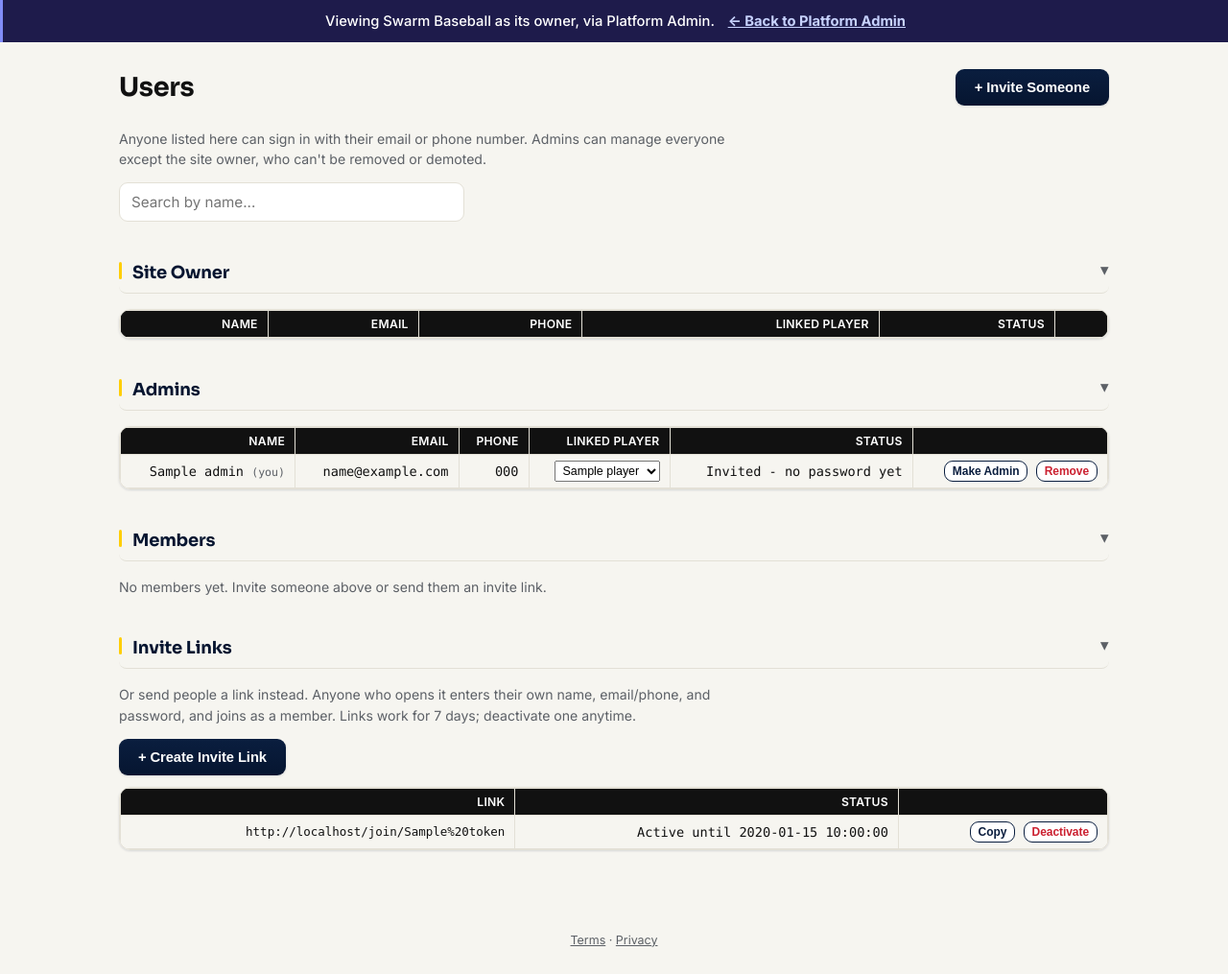
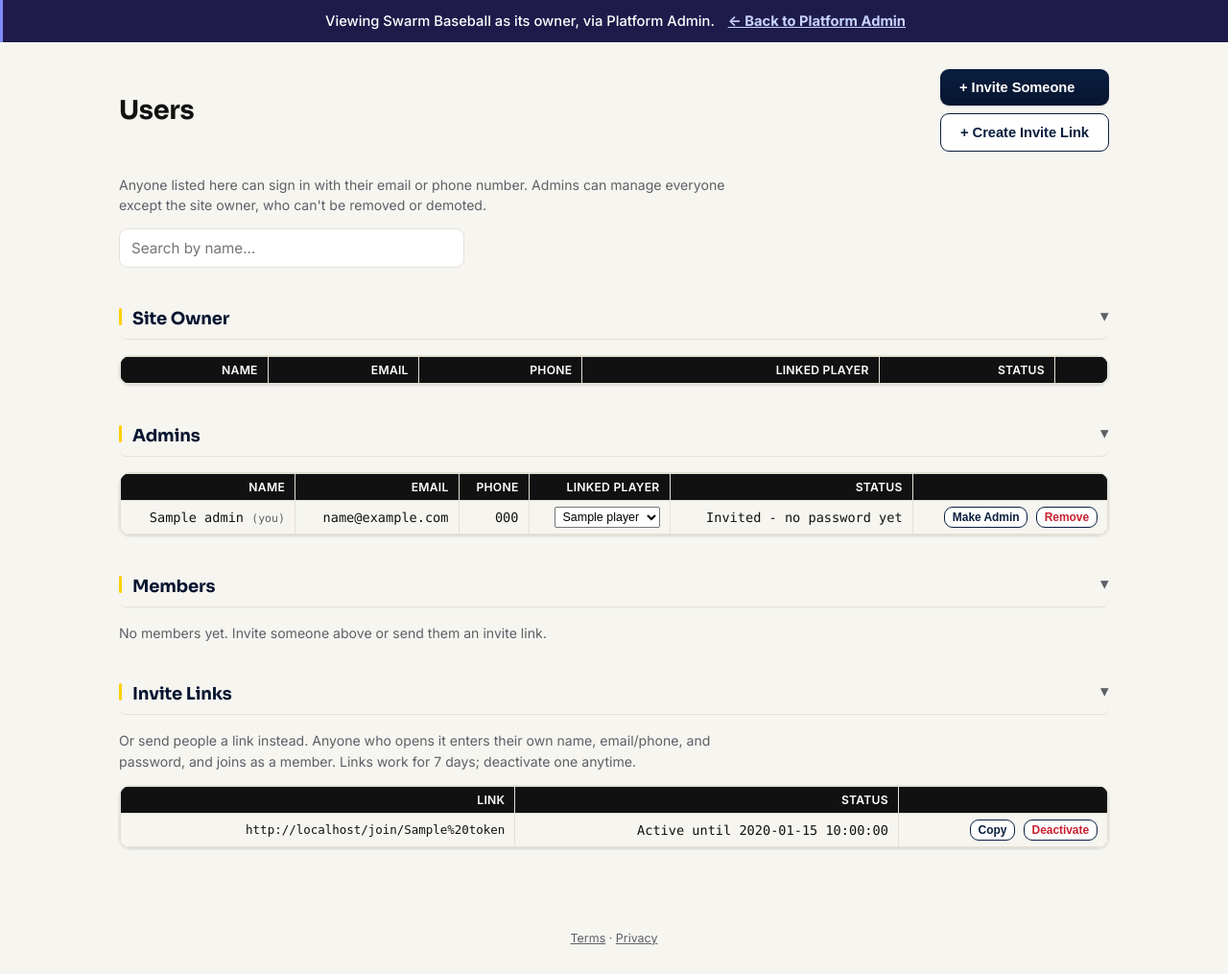
Before and after one commit to rinterdonatos/pitching-tracker-template, a Flask app: template templates/users.html in a window 1280 px wide. Shown: the part 85-1100 px from the top of the page at 96% size. After the commit the page ends 1070 px from the top, so only its background shows below. Run offline with Flask 3, Linux system fonts and the light colour scheme; the visitor is signed in with stand-in values (Sample User, id 1); tables that the repository leaves empty hold one stand-in row (values such as "Sample post"); the template is opened without the code that fills it: most values are stand-ins (such as "Sample title", 1, 10 or a date in 2020); lists and menus that the app fills with data are empty; some libraries are stand-ins or nearby versions.

Commit message:
Move Create Invite Link button up next to Invite Someone, near the top of the Users page

```diff
--- a/templates/users.html
+++ b/templates/users.html
@@ -60,7 +60,12 @@
 {% block content %}
   <div class="page-title">
     <h2>Users</h2>
-    <button class="btn" type="button" onclick="document.getElementById('invite-modal').showModal()">+ Invite Someone</button>
+    <div style="display:flex; flex-direction:column; gap:8px; align-items:stretch;">
+      <button class="btn" type="button" onclick="document.getElementById('invite-modal').showModal()">+ Invite Someone</button>
+      <form method="POST" action="{{ url_for('create_invite') }}"><input type="hidden" name="csrf_token" value="{{ csrf_token() }}">
+        <button class="btn secondary" type="submit" style="width:100%;">+ Create Invite Link</button>
+      </form>
+    </div>
   </div>
 
   <p class="hint" style="max-width:640px;">
@@ -104,9 +109,6 @@
       Or send people a link instead. Anyone who opens it enters their own name, email/phone,
       and password, and joins as a member. Links work for 7 days; deactivate one anytime.
     </p>
-    <form method="POST" action="{{ url_for('create_invite') }}" style="margin-bottom:12px;"><input type="hidden" name="csrf_token" value="{{ csrf_token() }}">
-      <button class="btn" type="submit">+ Create Invite Link</button>
-    </form>
     {% if invites %}
       <div class="spreadsheet-wrap">
         <table class="spreadsheet-table">
```
